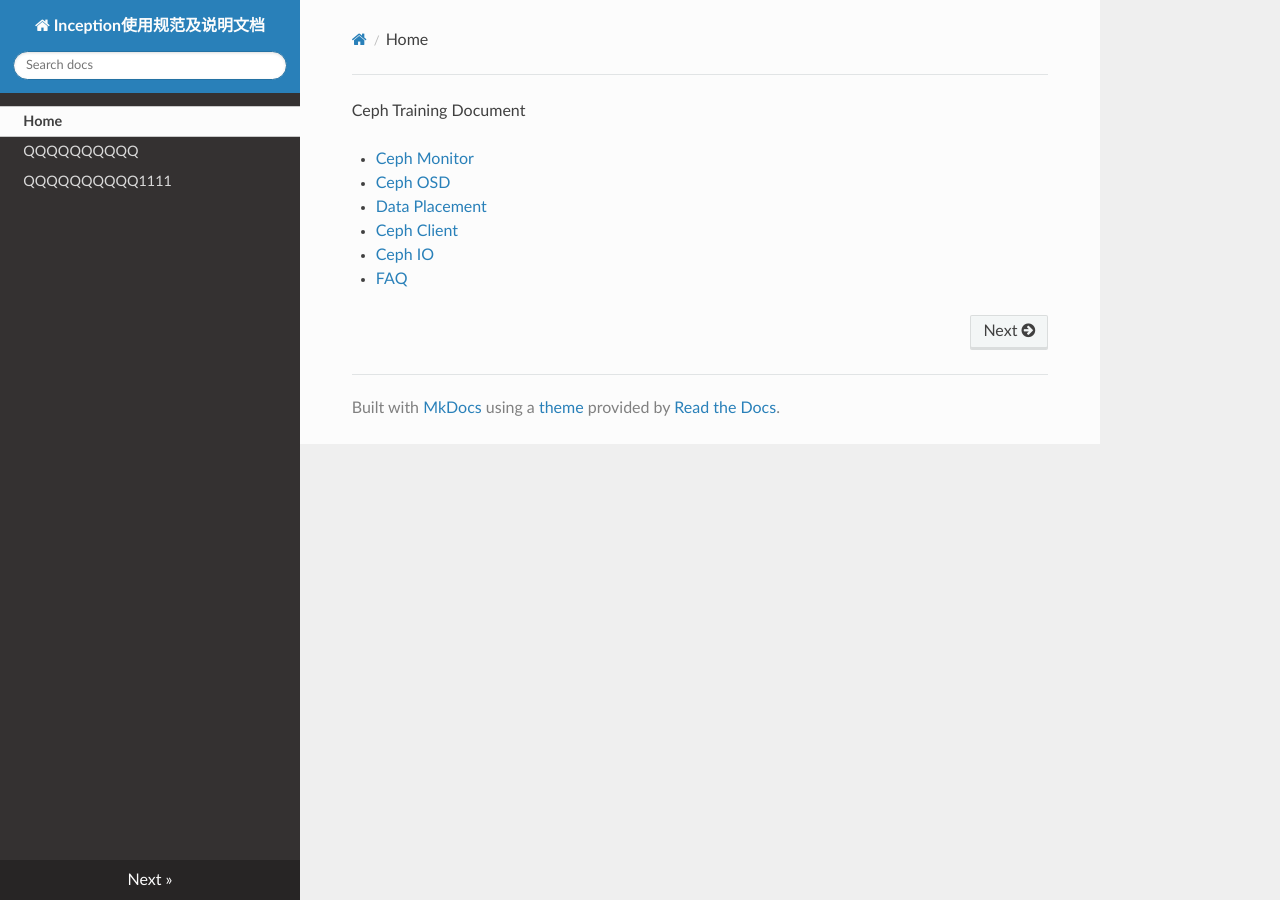
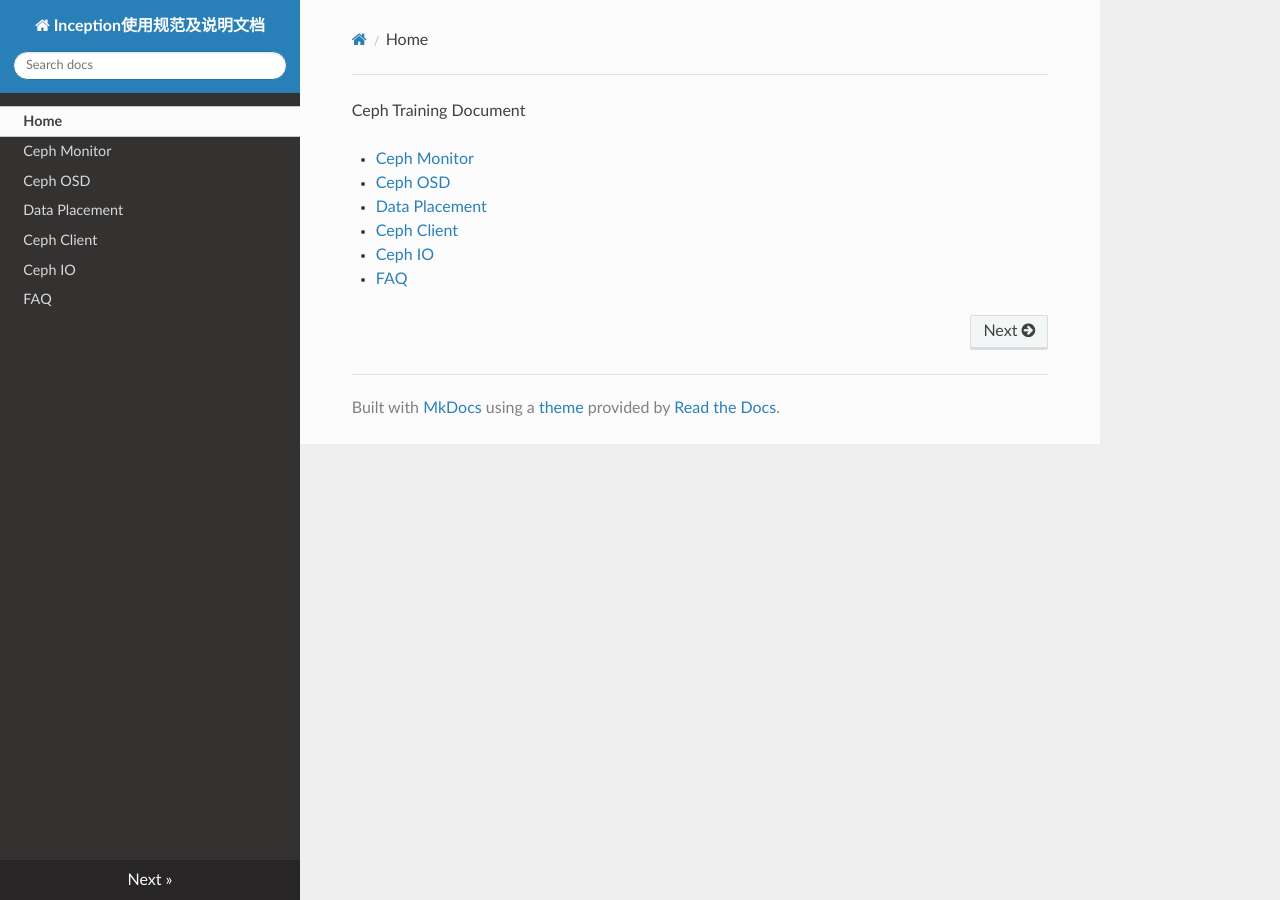
Before and after one commit to FlorianHeigl/Ceph-Training-Document, an MkDocs documentation site: the page built from docs/index.md, in a window 1280 px wide. Built offline with MkDocs 1.6.1, drawn with Linux system fonts in a browser that asks for light colours; nearby versions of some CDN libraries; old or Windows-style settings are respelled for this version of MkDocs.

Commit message:
Update mkdocs.yml

```diff
--- a/mkdocs.yml
+++ b/mkdocs.yml
@@ -2,5 +2,9 @@ site_name: Inception使用规范及说明文档
 theme: readthedocs
 pages:
  - [index.md, Home]
- - [Ceph_OSD.md, 'QQQQQQQQQQ']
- - [Ceph_IO.md, 'QQQQQQQQQQ1111']
+ - [Monitor.md, 'Ceph Monitor']
+ - [Ceph_OSD.md, 'Ceph OSD']
+ - [Data_Placement.md, 'Data Placement']
+ - [Ceph_Client.md, 'Ceph Client']
+ - [Ceph_IO.md, 'Ceph IO']
+ - [FAQ.md, 'FAQ']
```
